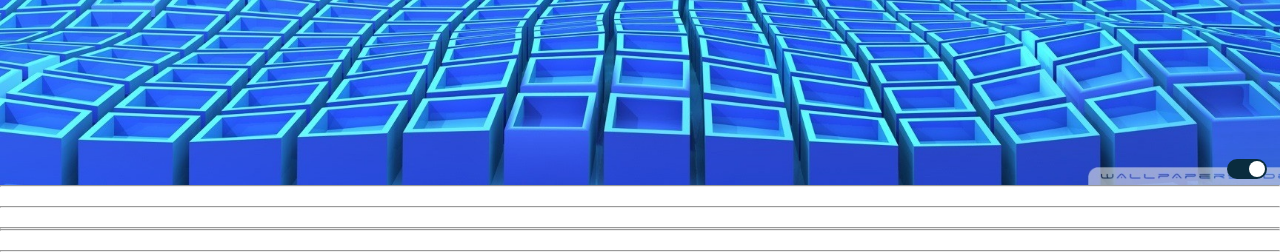
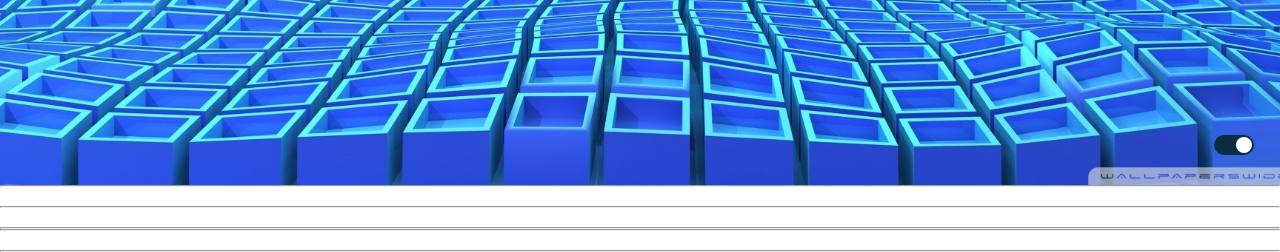
Before and after one commit to ttt-star/ttt-star.github.io, a plain HTML site: page index.html in a window 1280 px wide. Shown: the part 615-867 px from the top of the page. Drawn offline with Linux system fonts and the light colour scheme.

Commit message:
Update styles1.css

```diff
--- a/styles1.css
+++ b/styles1.css
@@ -18,10 +18,10 @@
     display: flex;
     justify-content: center;
     align-items:center;
-    min-height: 196vh;
+    min-height: 190vh;
     margin-right: initial;
     position: fixed;
-    right:1%;
+    right:2%;
 
 }
 
```
